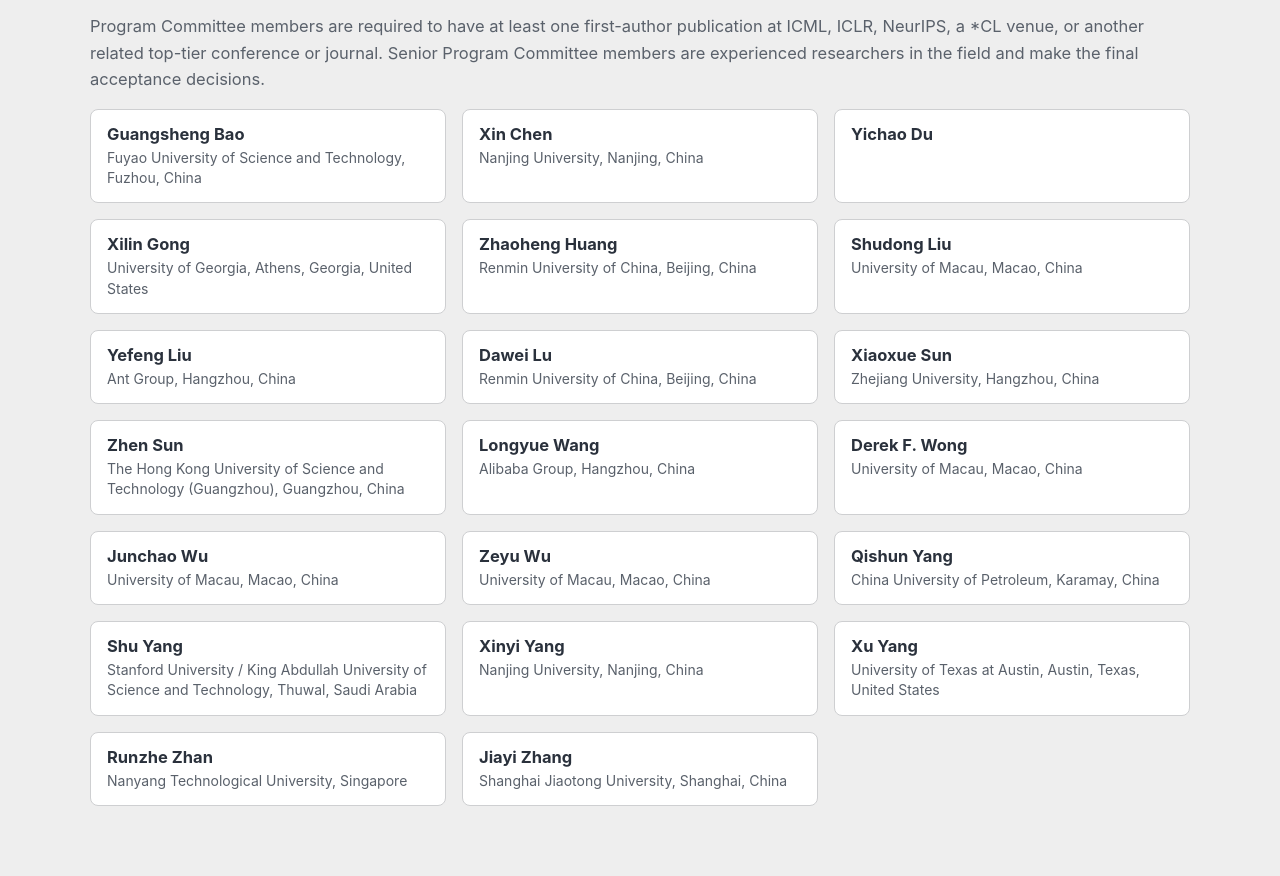
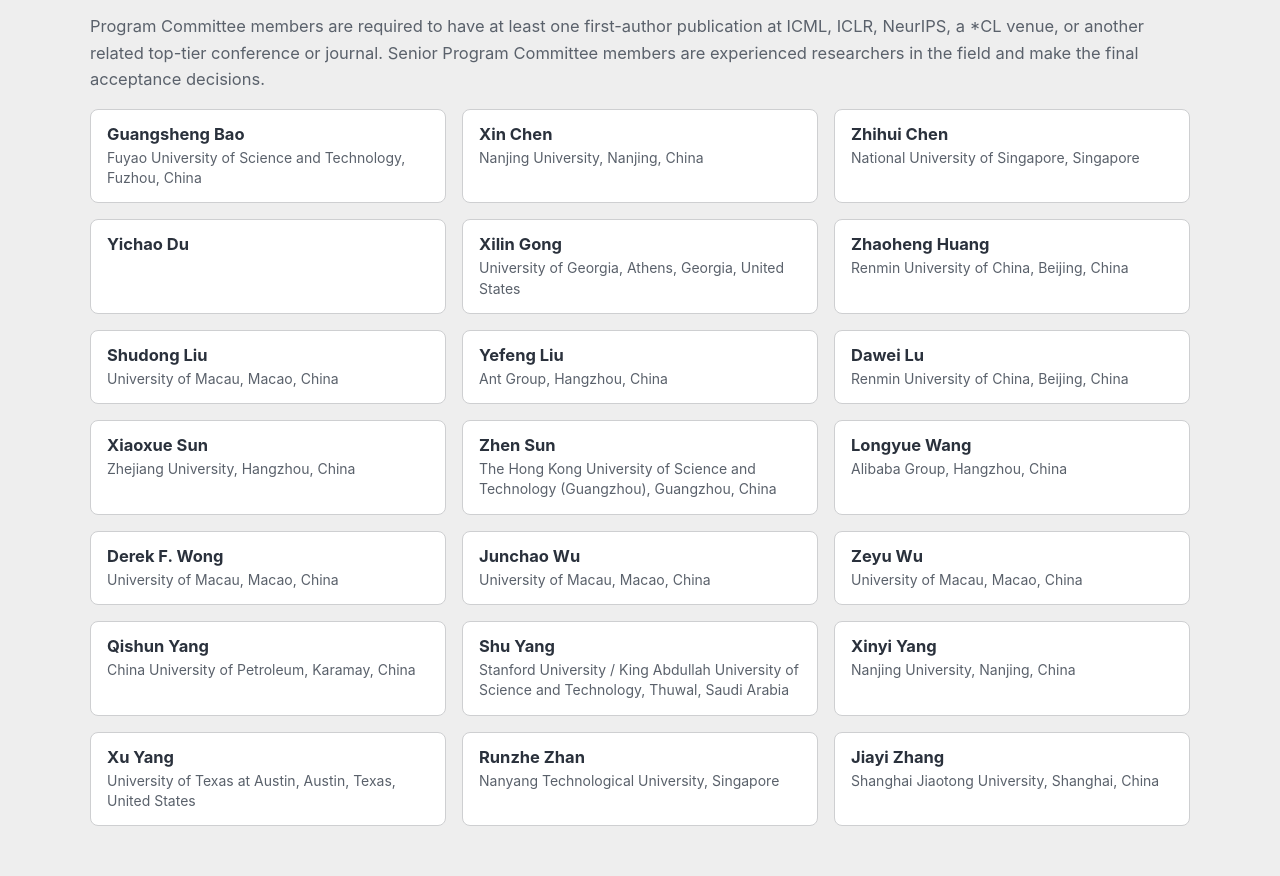
Before and after one commit to NLP2CT/COLING-2027-Workshop-AIGCTrustDetect, a plain HTML site: page organizers.html in a window 1280 px wide. Shown: the part 1659-2535 px from the top of the page. Drawn offline with Linux system fonts and the light colour scheme.

Commit message:
Add Zhihui Chen to program committee

```diff
--- a/organizers.html
+++ b/organizers.html
@@ -168,6 +168,7 @@ button{font-family:inherit}
 <div class="people-grid">
 <article style="background: #FFFFFF; border: 1px solid #CECFD1; border-radius: 8px; padding: 14px 16px"><h3 style="margin: 0 0 4px; font-size: 16.5px; font-weight: 700">Guangsheng Bao</h3><p style="margin: 0; font-size: 14px; line-height: 1.45; color: #5A616B">Fuyao University of Science and Technology, Fuzhou, China</p></article>
 <article style="background: #FFFFFF; border: 1px solid #CECFD1; border-radius: 8px; padding: 14px 16px"><h3 style="margin: 0 0 4px; font-size: 16.5px; font-weight: 700">Xin Chen</h3><p style="margin: 0; font-size: 14px; line-height: 1.45; color: #5A616B">Nanjing University, Nanjing, China</p></article>
+<article style="background: #FFFFFF; border: 1px solid #CECFD1; border-radius: 8px; padding: 14px 16px"><h3 style="margin: 0 0 4px; font-size: 16.5px; font-weight: 700">Zhihui Chen</h3><p style="margin: 0; font-size: 14px; line-height: 1.45; color: #5A616B">National University of Singapore, Singapore</p></article>
 <article style="background: #FFFFFF; border: 1px solid #CECFD1; border-radius: 8px; padding: 14px 16px"><h3 style="margin: 0; font-size: 16.5px; font-weight: 700">Yichao Du</h3></article>
 <article style="background: #FFFFFF; border: 1px solid #CECFD1; border-radius: 8px; padding: 14px 16px"><h3 style="margin: 0 0 4px; font-size: 16.5px; font-weight: 700">Xilin Gong</h3><p style="margin: 0; font-size: 14px; line-height: 1.45; color: #5A616B">University of Georgia, Athens, Georgia, United States</p></article>
 <article style="background: #FFFFFF; border: 1px solid #CECFD1; border-radius: 8px; padding: 14px 16px"><h3 style="margin: 0 0 4px; font-size: 16.5px; font-weight: 700">Zhaoheng Huang</h3><p style="margin: 0; font-size: 14px; line-height: 1.45; color: #5A616B">Renmin University of China, Beijing, China</p></article>
```
